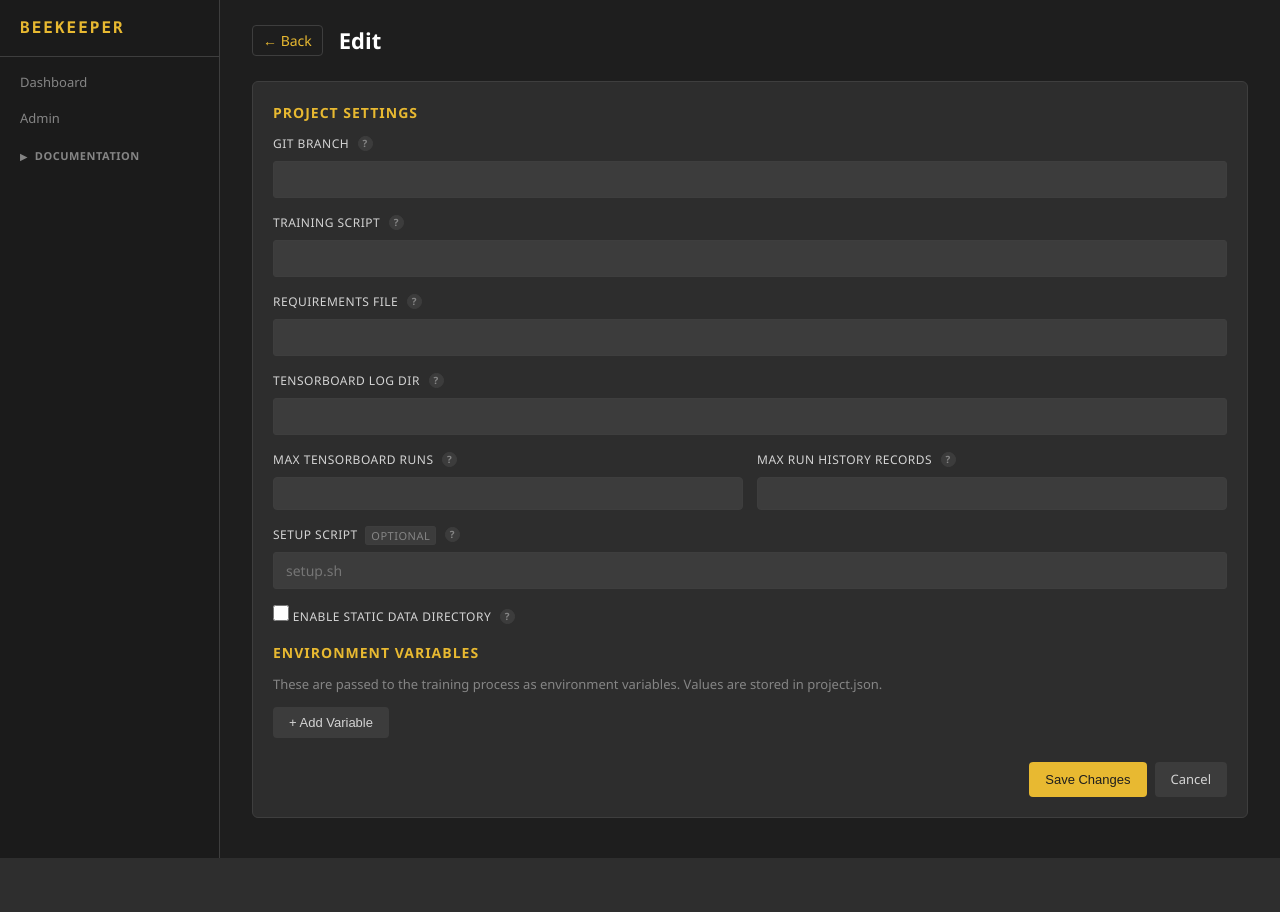
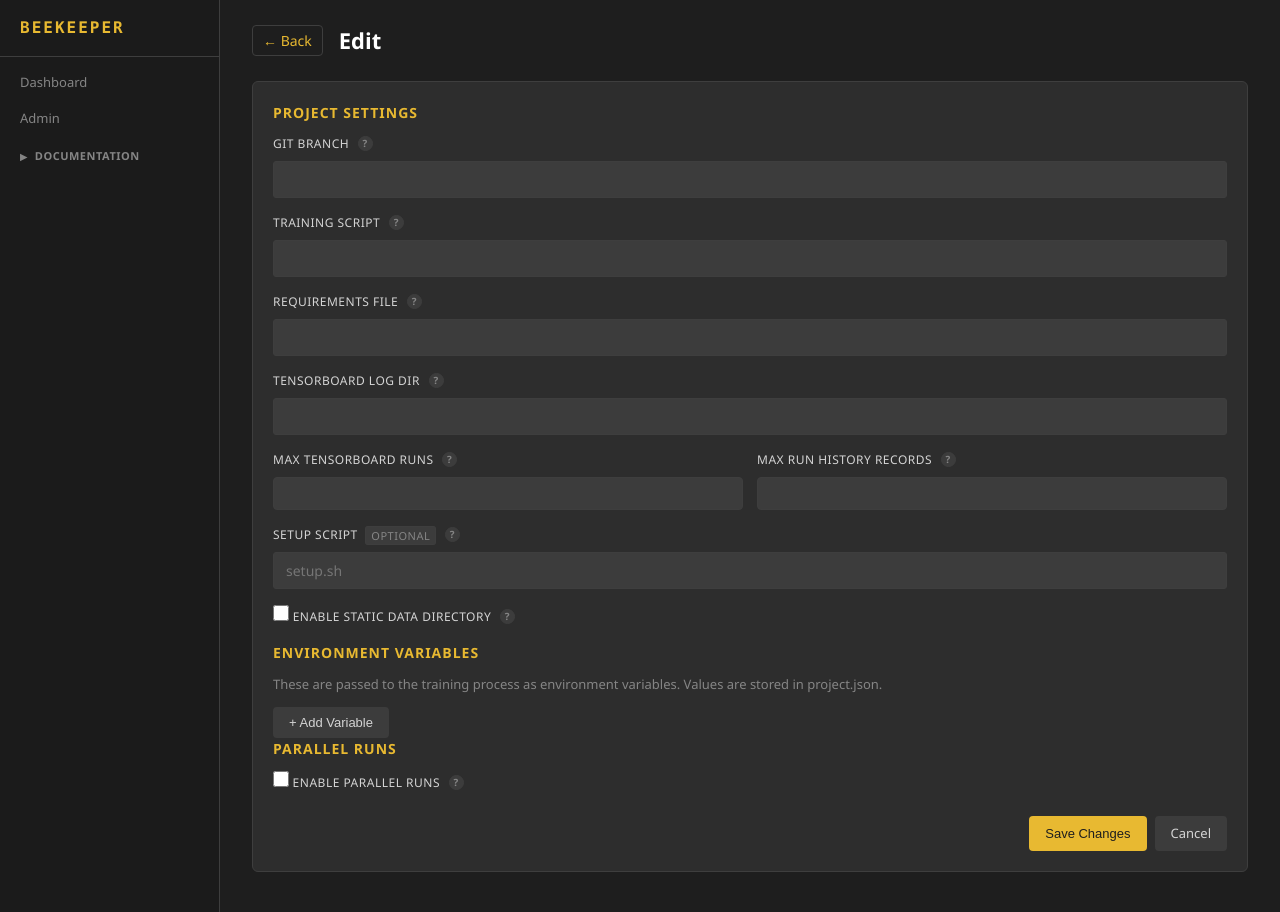
Before and after one commit to bobcowher/beekeeper, a Flask app: template templates/edit_project.html in a window 1280 px wide. Before the commit the page ends 858 px from the top, so only its background shows below. Run offline with Flask 3, Linux system fonts and the light colour scheme; the template is opened without the code that fills it, so the values that code supplies are empty.

Commit message:
feat: add parallel runs toggle and max_parallel_runs to project settings UI

```diff
--- a/templates/edit_project.html
+++ b/templates/edit_project.html
@@ -129,6 +129,33 @@
     </div>
     <button type="button" class="btn btn-secondary" id="btn-add-env">+ Add Variable</button>
 
+    <h2>Parallel Runs</h2>
+
+    <div class="form-group">
+        <label class="checkbox-label">
+            <input type="checkbox" name="parallel_runs_enabled" id="parallel-runs-toggle"
+                   value="1" {{ 'checked' if project.parallel_runs_enabled }}>
+            Enable parallel runs
+            <span class="tooltip-icon" title="Allow multiple branches to run simultaneously on this project.">?</span>
+        </label>
+    </div>
+
+    <div class="form-group" id="max-parallel-runs-group"
+         style="{{ '' if project.parallel_runs_enabled else 'display:none' }}">
+        <label for="max_parallel_runs">
+            Max parallel runs
+            <span class="tooltip-icon" title="Maximum number of branches that can run simultaneously. Minimum 2.">?</span>
+        </label>
+        <input type="number" id="max_parallel_runs" name="max_parallel_runs"
+               value="{{ project.max_parallel_runs }}" min="2" max="8">
+    </div>
+
+    <script>
+    document.getElementById('parallel-runs-toggle').addEventListener('change', function() {
+        document.getElementById('max-parallel-runs-group').style.display = this.checked ? '' : 'none';
+    });
+    </script>
+
     <div class="form-actions">
         <button type="submit" class="btn btn-primary">Save Changes</button>
         <a href="{{ url_for('project.detail', name=project.name) }}" class="btn btn-cancel">Cancel</a>
```
Also changed, not shown: routes/project.py (+7 -0 lines).
